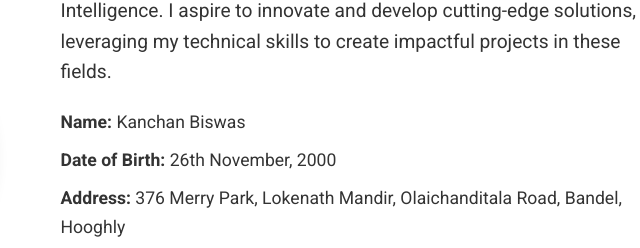
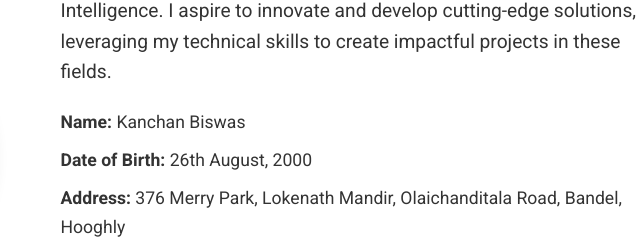
Before and after one commit to kanchanbiswas058/Portfolio_Website, a plain HTML site: page index.html in a window 1280 px wide. Shown: the part 1065-1313 px from the top of the page, 442-1082 px from the left. Drawn offline with Linux system fonts and the light colour scheme.

Commit message:
index.html

```diff
--- a/index.html
+++ b/index.html
@@ -44,7 +44,7 @@
                 <p>I'm currently a B.Tech Computer Science Engineering student with a keen interest in Steganography, Machine Learning, and Artificial Intelligence. I aspire to innovate and develop cutting-edge solutions, leveraging my technical skills to create impactful projects in these fields.</p>
                 <ul class="about-info">
                     <li><strong>Name:</strong> Kanchan Biswas </li>
-                    <li><strong>Date of Birth:</strong> 26th November, 2000</li>
+                    <li><strong>Date of Birth:</strong> 26th August, 2000</li>
                     <li><strong>Address:</strong> 376 Merry Park, Lokenath Mandir, Olaichanditala Road, Bandel, Hooghly</li>
                     <li><strong>PIN Code:</strong> 712103</li>
                     <li><strong>Contact No.:</strong> +91 7044100368</li>
```
